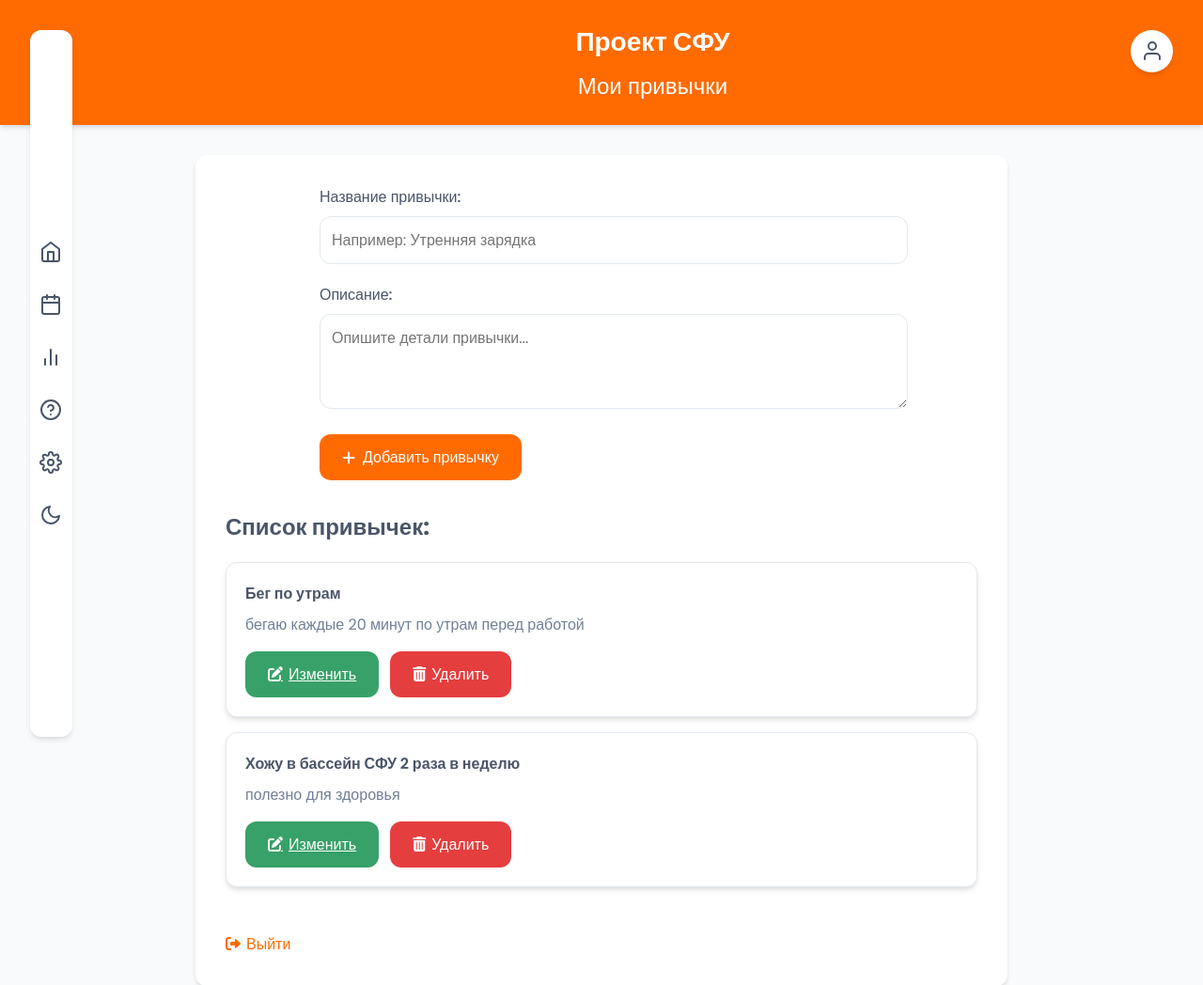
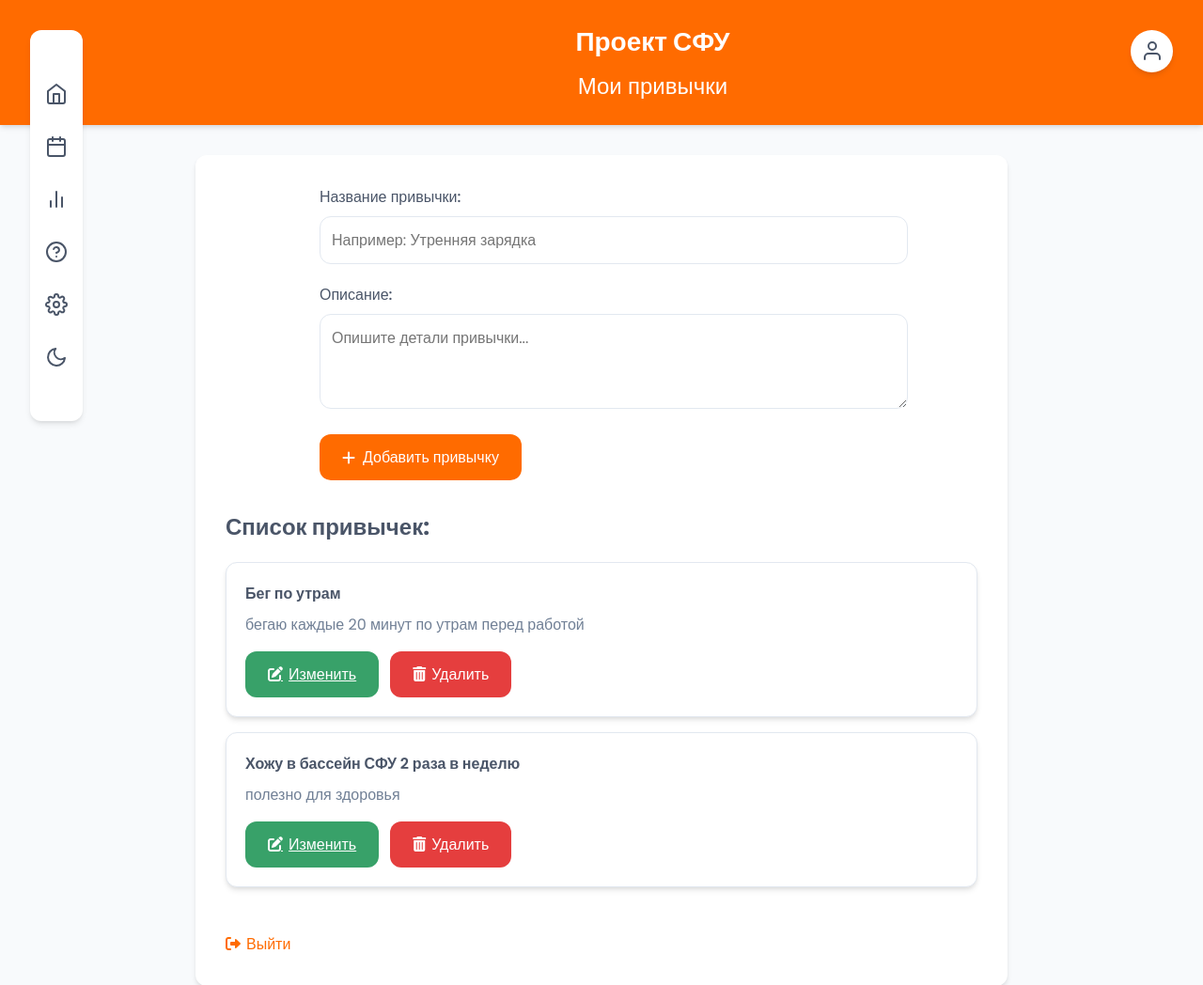
Before and after one commit to prgrssvvrld/Bezopasnost2, a Django app: page /habits/ in a window 1280 px wide, with the pointer over the restyled element. Shown: the top 1048 px of the page at 94% size. Run offline with Django 5.2, Linux system fonts and the light colour scheme; a user stored in the database is signed in; data comes from the database, SQL or seed files in the repository; both versions use the stored data as it was after the commit.

Commit message:
navbar шире

```diff
--- a/templates/habits/main_page.html
+++ b/templates/habits/main_page.html
@@ -89,8 +89,8 @@
 
         .navbar:hover {
             border-radius: var(--borderRadius);
-            width: calc(var(--linkHeight) * 0.8);
-            height: calc(100vh - (var(--spacer) * 4));
+            width: calc(var(--linkHeight) * 1);
+            height: calc(100vh - (var(--spacer) * 25));
             padding: calc(var(--spacer) / 2) 0;
         }
 
```
Also changed, not shown: db.sqlite3.
